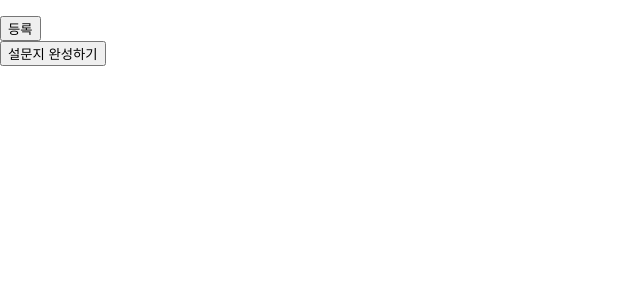
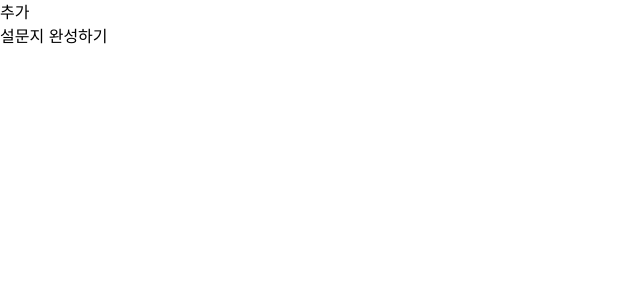
Before and after one commit to SeolyeongBae/surbey, a React (Create React App) app: page /edit in a window 1280 px wide. Shown: the top 300 px of the page, without its empty margins (0-640 px from the left). Built offline with nearby package versions, Linux system fonts and the light colour scheme.

Commit message:
Use Tailwind

```diff
--- /dev/null
+++ b/postcss.config.js
@@ -0,0 +1,6 @@
+module.exports = {
+  plugins: {
+    tailwindcss: {},
+    autoprefixer: {},
+  },
+}
--- a/src/components/editQuestions.js
+++ b/src/components/editQuestions.js
@@ -9,11 +9,11 @@ const Question = React.memo(function Question({ question, onRemove, index }) {
     <>
       <button>
         <Link to="detail" state={focusState}>
-          문항 수정
+          수정
         </Link>
       </button>
 
-      <button onClick={() => onRemove(question.id)}> remove </button>
+      <button onClick={() => onRemove(question.id)}> x </button>
     </>
   );
 });
@@ -46,7 +46,7 @@ function EditQuestions({ questions, onCreate, onRemove, onEdit }) {
   return (
     <div>
       <QuestionList questions={questions} onRemove={onRemove} onEdit={onEdit} />
-      <button onClick={() => onCreate("질문을 입력해 주세요")}>등록</button>
+      <button onClick={() => onCreate("질문을 입력해 주세요")}>추가</button>
     </div>
   );
 }
--- /dev/null
+++ b/tailwind.config.js
@@ -0,0 +1,7 @@
+module.exports = {
+  content: ["./src/**/*.{js,jsx,ts,tsx}"],
+  theme: {
+    extend: {},
+  },
+  plugins: [],
+};
```
Also changed, not shown: package.json (+6 -1 lines), src/index.css (+7 -3 lines), 1 other file (tests, documents, lock files or other folders).
